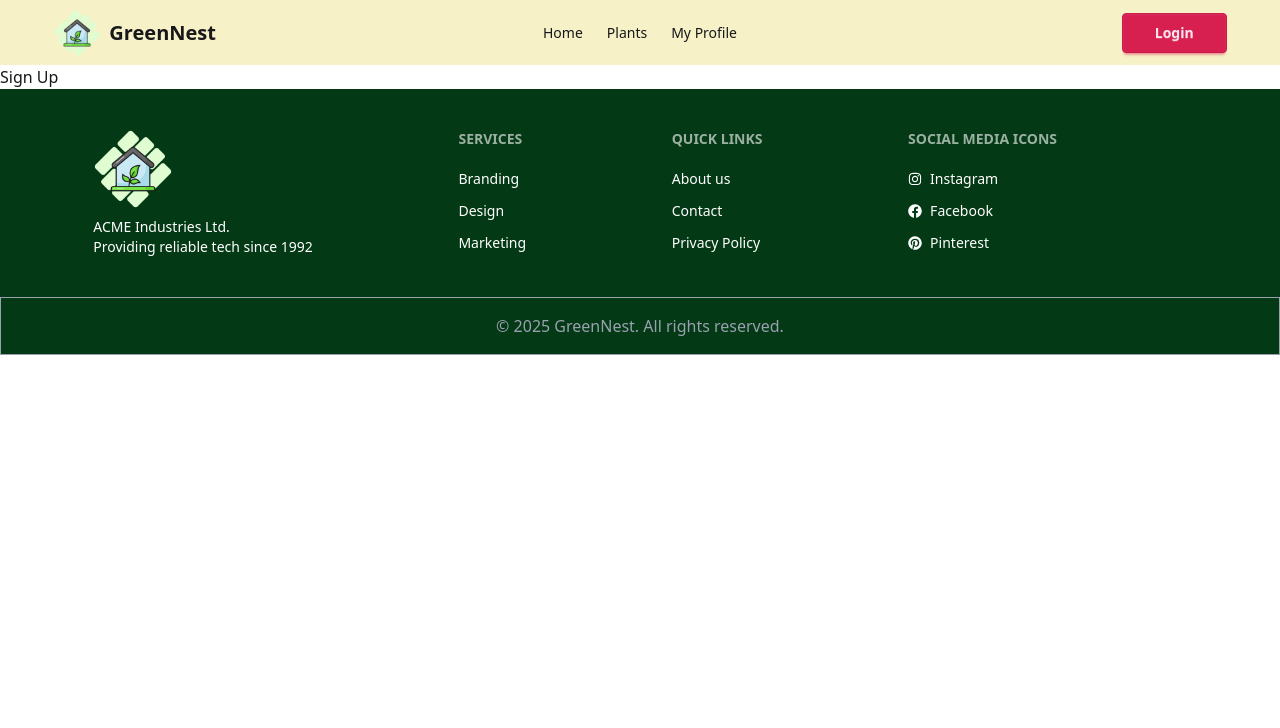
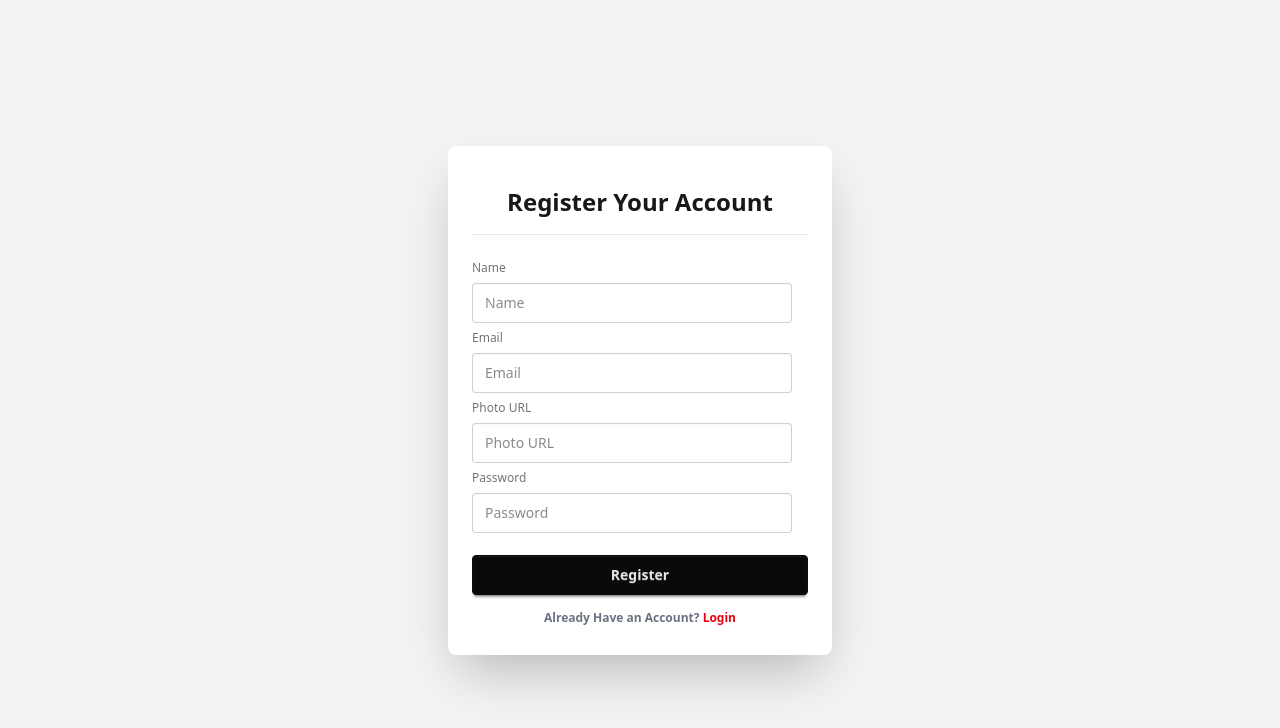
Before and after one commit to Tafsirchy/GreenNest, a React (Vite) app: page /auth/register in a window 1280 px wide. Shown: the top 728 px of the page. Built offline with nearby package versions, Linux system fonts and the light colour scheme.

Commit message:
login and register page added

```diff
--- a/src/Pages/Login.jsx
+++ b/src/Pages/Login.jsx
@@ -1,11 +1,37 @@
-import React from 'react';
+import React from "react";
+import { Link } from "react-router";
 
 const Login = () => {
-    return (
-        <div>
-            Login
+  return (
+    <div className="hero bg-base-200 min-h-screen">
+      {/* <div className="hero-content flex-col lg:flex-row-reverse">
+        </div> */}
+      <div className="card bg-base-100 w-full max-w-sm shrink-0 shadow-2xl ">
+        <div className="card-body ">
+          <div>
+            <h1 className="text-2xl font-bold text-center py-4 border-b-1 border-base-300">
+              Login Your Account
+            </h1>
+          </div>
+          <fieldset className="fieldset mt-3">
+            <label className="label">Email</label>
+            <input type="email" className="input" placeholder="Email" />
+            <label className="label">Password</label>
+            <input type="password" className="input" placeholder="Password" />
+            <div>
+              <a className="link link-hover">Forgot password?</a>
+            </div>
+            <button className="btn btn-neutral mt-4">Login</button>
+            <div className="text-center font-bold pt-2">
+              <p className="text-gray-500">
+                Don't Have an Account? <Link to="/auth/register" className="text-red-600">Register</Link>
+              </p>
+            </div>
+          </fieldset>
         </div>
-    );
+      </div>
+    </div>
+  );
 };
 
 export default Login;
--- /dev/null
+++ b/src/Pages/Register.jsx
@@ -0,0 +1,46 @@
+import React from "react";
+import { Link } from "react-router";
+
+const Register = () => {
+  return (
+    <div>
+      <div className="hero bg-base-200 min-h-screen">
+        {/* <div className="hero-content flex-col lg:flex-row-reverse">
+        </div> */}
+        <div className="card bg-base-100 w-full max-w-sm shrink-0 shadow-2xl ">
+          <div className="card-body ">
+            <div>
+              <h1 className="text-2xl font-bold text-center py-4 border-b-1 border-base-300">
+                Register Your Account
+              </h1>
+            </div>
+            <fieldset className="fieldset mt-3">
+              <label className="label">Name</label>
+              <input type="text" className="input" placeholder="Name" />
+              {/* email */}
+              <label className="label">Email</label>
+              <input type="email" className="input" placeholder="Email" />
+              {/* photo url */}
+              <label className="label">Photo URL</label>
+              <input type="text" className="input" placeholder="Photo URL" />
+              {/* password */}
+              <label className="label">Password</label>
+              <input type="password" className="input" placeholder="Password" />
+              <button className="btn btn-neutral mt-4">Register</button>
+              <div className="text-center font-bold pt-2">
+                <p className="text-gray-500">
+                  Already Have an Account?{" "}
+                  <Link to="/auth/login" className="text-red-600">
+                    Login
+                  </Link>
+                </p>
+              </div>
+            </fieldset>
+          </div>
+        </div>
+      </div>
+    </div>
+  );
+};
+
+export default Register;
--- a/src/Pages/SignUp.jsx
+++ /dev/null
@@ -1,7 +0,0 @@
-import React from 'react';
-
-const SignUp = () => {
-    return <div>Sign Up</div>;
-};
-
-export default SignUp;
--- a/src/Root/AuthLayout.jsx
+++ b/src/Root/AuthLayout.jsx
@@ -6,15 +6,15 @@
 const AuthLayout = () => {
     return (
         <div>
-            <div>
-                <Navbar></Navbar>
-            </div>
-            <div>
+            <header>
+                {/* <Navbar></Navbar> */}
+            </header>
+            <main>
                 <Outlet></Outlet>
-            </div>
-            <div>
-                <Footer></Footer>
-            </div>
+            </main>
+            <footer>
+                {/* <Footer></Footer> */}
+            </footer>
         </div>
     );
 };
--- a/src/Routes/Router.jsx
+++ b/src/Routes/Router.jsx
@@ -3,7 +3,8 @@
 import Home from "../Pages/Home";
 import AuthLayout from "../Root/AuthLayout";
 import Login from "../Pages/Login";
-import SignUp from "../Pages/SignUp";
+import SignUp from "../Pages/Register";
+import Register from "../Pages/Register";
 
 const router = createBrowserRouter([
   {
@@ -26,7 +27,7 @@
       },
       {
         path: "/auth/register",
-        element: <SignUp></SignUp>,
+        element: <Register></Register>
       },
     ],
   },
```
